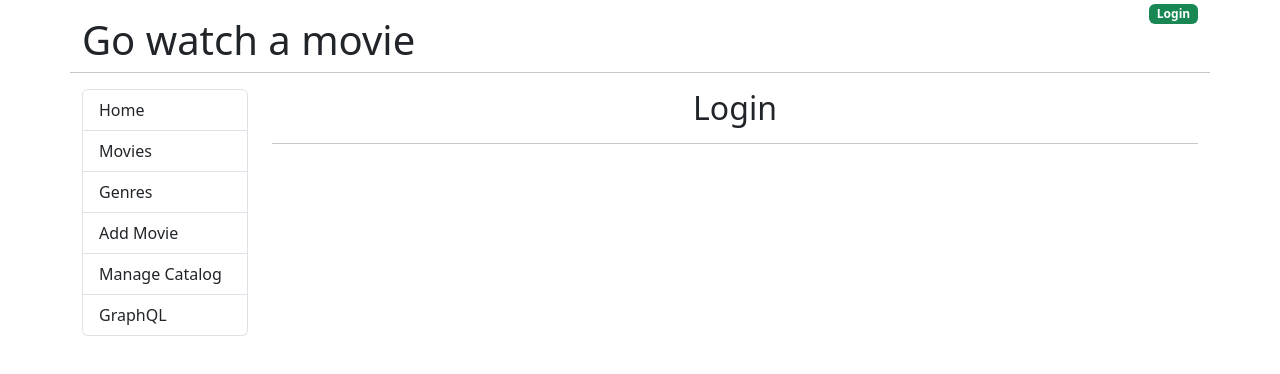
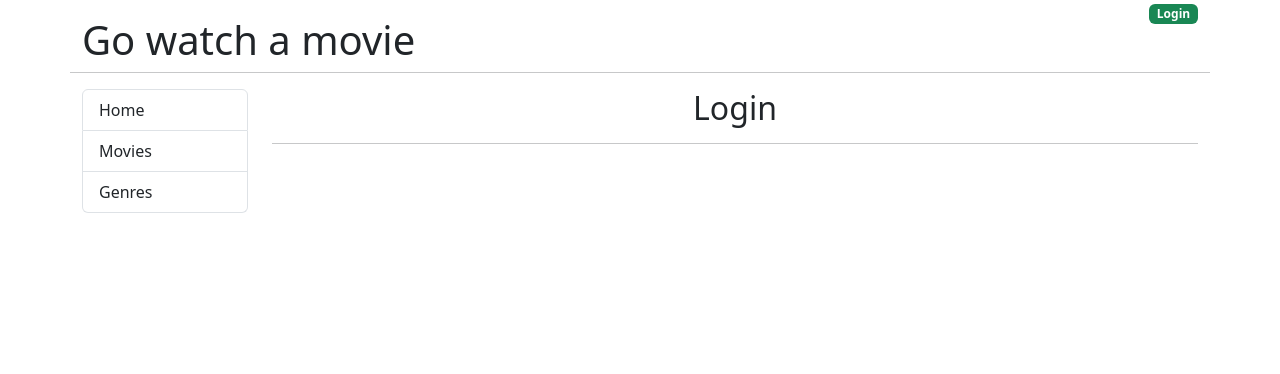
Before and after one commit to chrisarmitage/go-movies-front-end, a React (Create React App) app: page /login in a window 1280 px wide. Shown: the top 374 px of the page. Built offline with nearby package versions, Linux system fonts and the light colour scheme.

Commit message:
Add logic for displaying menu based on JWT

```diff
--- a/src/App.js
+++ b/src/App.js
@@ -1,6 +1,10 @@
+import { useState } from 'react';
 import { Link, Outlet } from 'react-router-dom';
 
 function App() {
+  const [jwtToken, setJwtToken] = useState("")
+
+
   return (
     <div className="container">
       <div className="row">
@@ -8,9 +12,10 @@
           <h1 className="mt-3">Go watch a movie</h1>
         </div>
         <div className="col text-end">
-          <Link to="/login">
-            <span className="badge bg-success">Login</span>
-          </Link>
+          {jwtToken === ""
+          ? <Link to="/login"><span className="badge bg-success">Login</span></Link>
+          : <Link to="#!"><span className="badge bg-danger">Logout</span></Link>
+          }
         </div>
         <hr className="mb-3" />
       </div>
@@ -22,9 +27,13 @@
               <Link to="/" className="list-group-item list-group-item-action">Home</Link>
               <Link to="/movies" className="list-group-item list-group-item-action">Movies</Link>
               <Link to="/genres" className="list-group-item list-group-item-action">Genres</Link>
+              {jwtToken !== "" &&
+              <>
               <Link to="/admin/movie/0" className="list-group-item list-group-item-action">Add Movie</Link>
               <Link to="/manage-catalog" className="list-group-item list-group-item-action">Manage Catalog</Link>
               <Link to="/graphql" className="list-group-item list-group-item-action">GraphQL</Link>
+              </>
+}
             </div>
           </nav>
         </div>
```
